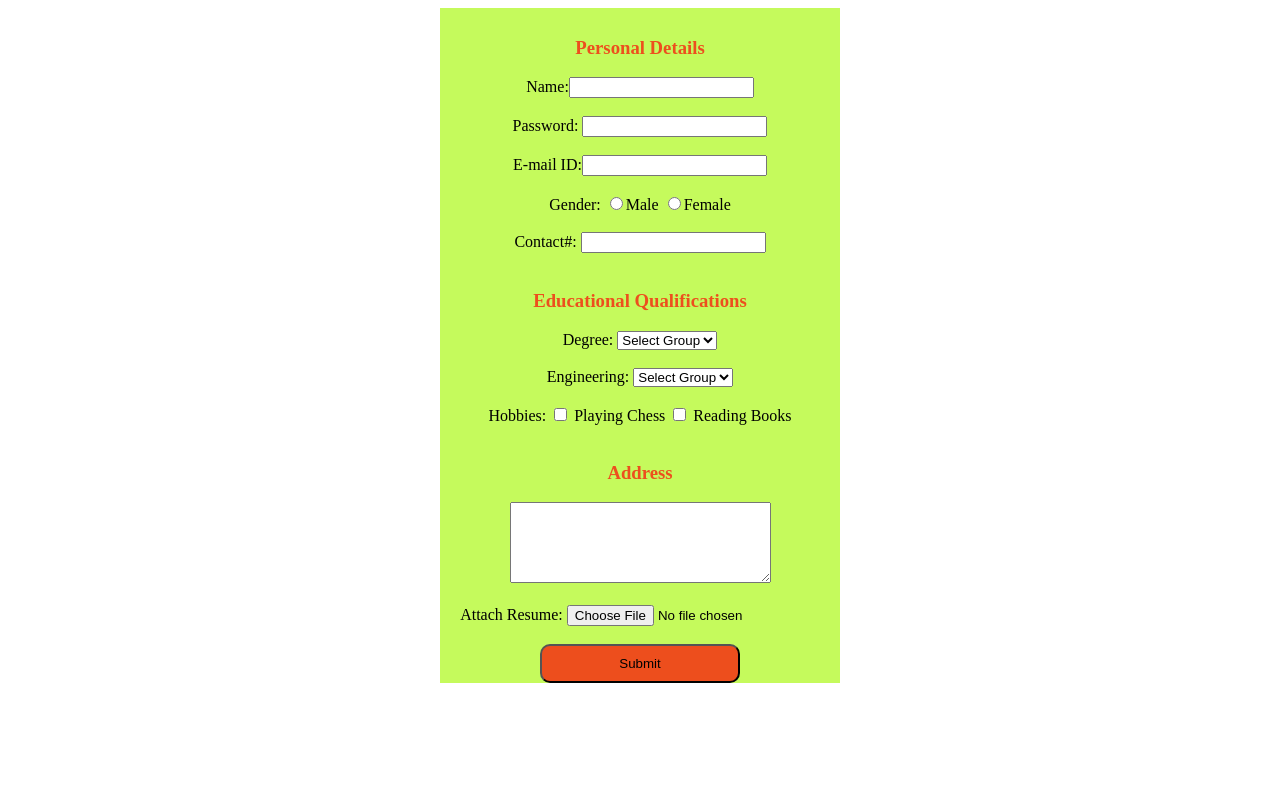
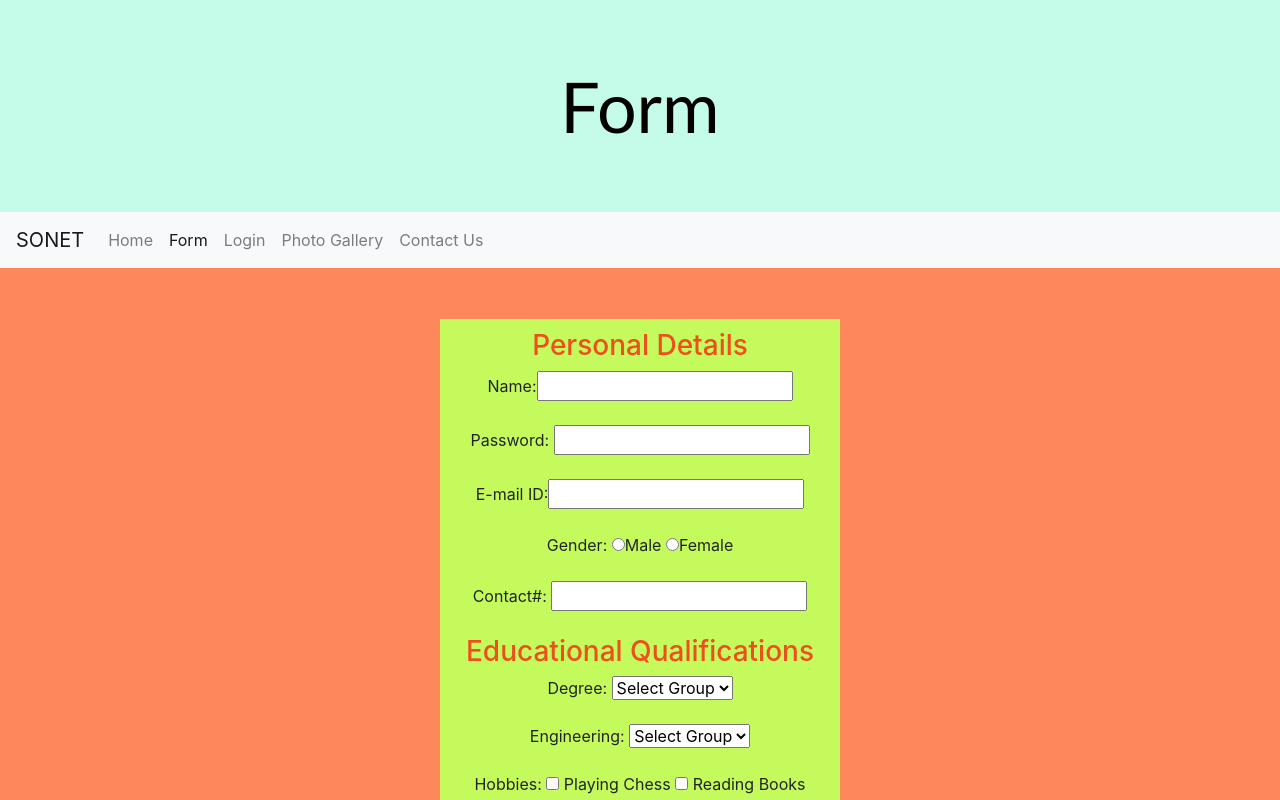
Before and after one commit to sakethram88/SONET_MEAN_2020, a plain HTML site: page form.html in a window 1280 px wide. Shown: the top 800 px of the page. Drawn offline with nearby package versions, Linux system fonts and the light colour scheme.

Commit message:
Added Navbars

```diff
--- a/form.html
+++ b/form.html
@@ -3,10 +3,38 @@
 <head>
     <meta charset="UTF-8">
     <meta name="viewport" content="width=device-width, initial-scale=1.0">
+    <link rel="stylesheet" href="https://stackpath.bootstrapcdn.com/bootstrap/4.3.1/css/bootstrap.min.css" integrity="sha384-ggOyR0iXCbMQv3Xipma34MD+dH/1fQ784/j6cY/iJTQUOhcWr7x9JvoRxT2MZw1T" crossorigin="anonymous">
+    <link rel="stylesheet" href="style.css">
     <title>Assignment 1-Form</title>
 </head>
-<body>
-    <form align="center">
+<body style="background-color: rgb(255, 135, 92);">
+    <div class="jumbotron jumbotron-fluid" style="margin-bottom: 0%;">
+        <div class="container">
+            <div class="row">
+                <div class="col-sm-12 col-lg-12">
+                    <h1 class="h1">
+                        Form</h1>
+
+                </div>
+            </div>
+        </div>
+    </div>
+    <nav class="navbar navbar-expand-lg navbar-light bg-light" style="margin-bottom: 4%;" >
+        <a class="navbar-brand" href="index.html">SONET</a>
+        <button class="navbar-toggler" type="button" data-toggle="collapse" data-target="#navbarNavAltMarkup" aria-controls="navbarNavAltMarkup" aria-expanded="false" aria-label="Toggle navigation">
+          <span class="navbar-toggler-icon"></span>
+        </button>
+        <div class="collapse navbar-collapse" id="navbarNavAltMarkup">
+          <div class="navbar-nav">
+            <a class="nav-item nav-link" href="index.html">Home</a>
+            <a class="nav-item nav-link active disabled" href="form.html">Form</a>
+            <a class="nav-item nav-link" href="login.html">Login</a>
+            <a class="nav-item nav-link" href="gallery.html" >Photo Gallery</a>
+            <a class="nav-item nav-link" href="contactus.html">Contact Us</a>
+          </div>
+        </div>
+      </nav>
+    <form align="center" style="margin-bottom: 5%;">
         <center>
         <div style="background-color:rgb(197, 250, 92); width: 400px; align-content: center;">
         <h3 align="center" style="color: rgba(255, 0, 0, 0.685); padding-top: 10px;">Personal Details</h3>
--- a/style.css
+++ b/style.css
@@ -1,8 +1,8 @@
 .logincard{
     width: 300px;
-    height: 280px;
+    height: 320px;
     margin-top: 150px;
-    margin-bottom: auto;
+    margin-bottom: 20px;
     margin-right: auto;
     margin-left: auto;
     background-color: rgb(236, 236, 236);
```
Also changed, not shown: contactus.html (+16 -1 lines), food.html (+1 -0 lines), gallery.html (+1 -0 lines), index.html (+1 -0 lines), login.html (+28 -4 lines), nature.html (+1 -0 lines).
